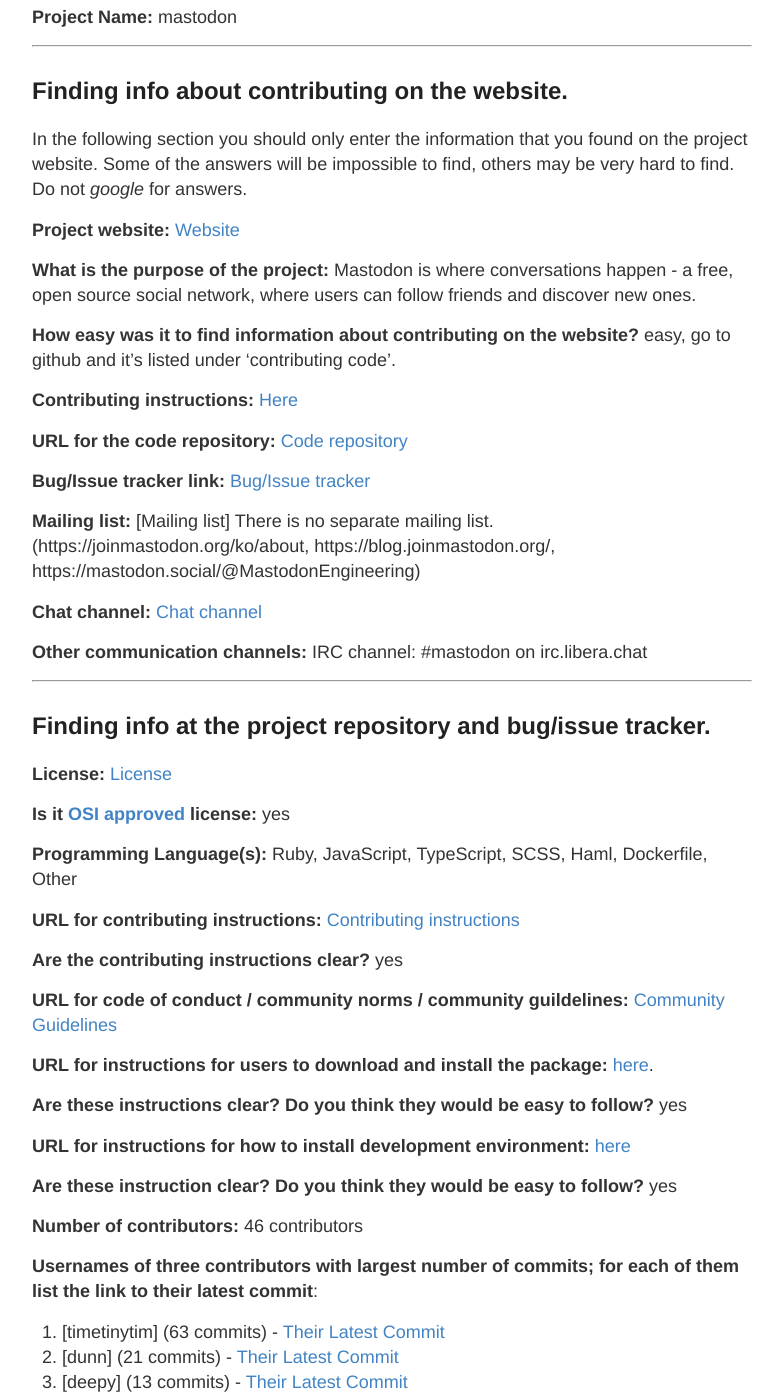
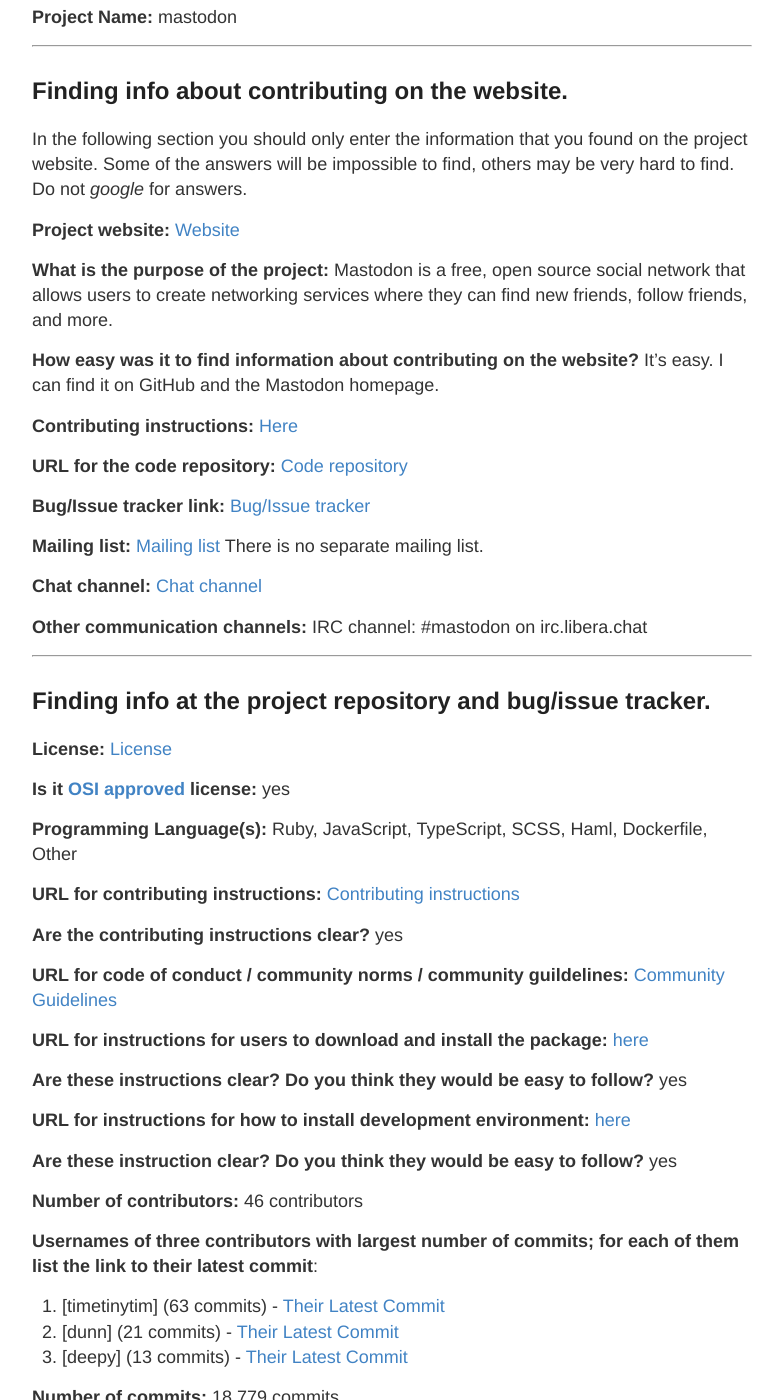
Before and after one commit to IISE-OSS25/nhyxx-blog, a Jekyll site: the page built from _posts/2025-05-01-Article01.md, in a window 1280 px wide and 1400 px high, scrolled down 222 px. Shown: the whole window, without its empty margins (248-1031 px from the left). Built offline with Jekyll 4.4.1, drawn with Linux system fonts in a browser that asks for light colours; some of the changed text lies outside the part shown.

Commit message:
Article01 Update v3

```diff
--- a/_posts/2025-05-01-Article01.md
+++ b/_posts/2025-05-01-Article01.md
@@ -18,10 +18,9 @@ may be very hard to find. Do not _google_ for answers.
 __Project website:__ [Website](https://joinmastodon.org/ko)
 
 
-__What is the purpose of the project:__ Mastodon is where conversations happen - a free, open source social network, where users can follow friends and discover new ones.
+__What is the purpose of the project:__ Mastodon is a free, open source social network that allows users to create networking services where they can find new friends, follow friends, and more.
 
-
-__How easy was it to find information about contributing on the website?__ easy, go to github and it's listed under 'contributing code'.
+__How easy was it to find information about contributing on the website?__ It's easy. I can find it on GitHub and the Mastodon homepage.
 
 
 __Contributing instructions:__ [Here](https://github.com/mastodon/.github/blob/main/CONTRIBUTING.md)
@@ -30,7 +29,7 @@ __URL for the code repository:__ [Code repository](https://github.com/orgs/masto
 
 __Bug/Issue tracker link:__ [Bug/Issue tracker](https://github.com/mastodon/mastodon/issues)
 
-__Mailing list:__ [Mailing list] There is no separate mailing list.(https://joinmastodon.org/ko/about, https://blog.joinmastodon.org/, https://mastodon.social/@MastodonEngineering)
+__Mailing list:__ [Mailing list](https://mastodon.social/@MastodonEngineering) There is no separate mailing list.
 
 __Chat channel:__ [Chat channel](https://github.com/mastodon/mastodon/discussions)
 
@@ -54,7 +53,7 @@ __Are the contributing instructions clear?__ yes
 
 __URL for code of conduct / community norms / community guildelines:__ [Community Guidelines](https://github.com/mastodon/.github/blob/main/CODE_OF_CONDUCT.md)
 
-__URL for instructions for users to download and install the package:__  [here](https://docs.joinmastodon.org/admin/install/).
+__URL for instructions for users to download and install the package:__  [here](https://docs.joinmastodon.org/admin/install/)
 
 
 __Are these instructions clear? Do you think they would be easy to follow?__ yes
```
Also changed, not shown: other parts of _posts/2025-05-01-Article01.md (+6 -7 lines).
